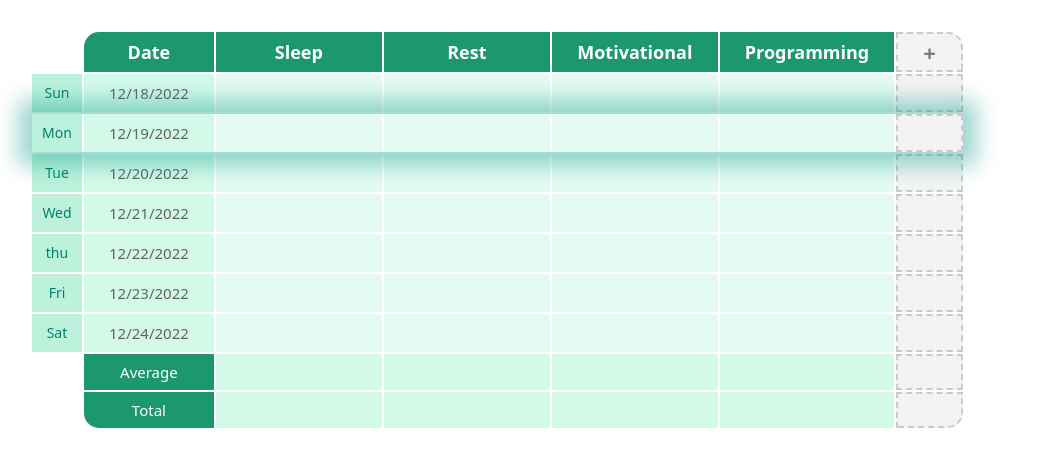
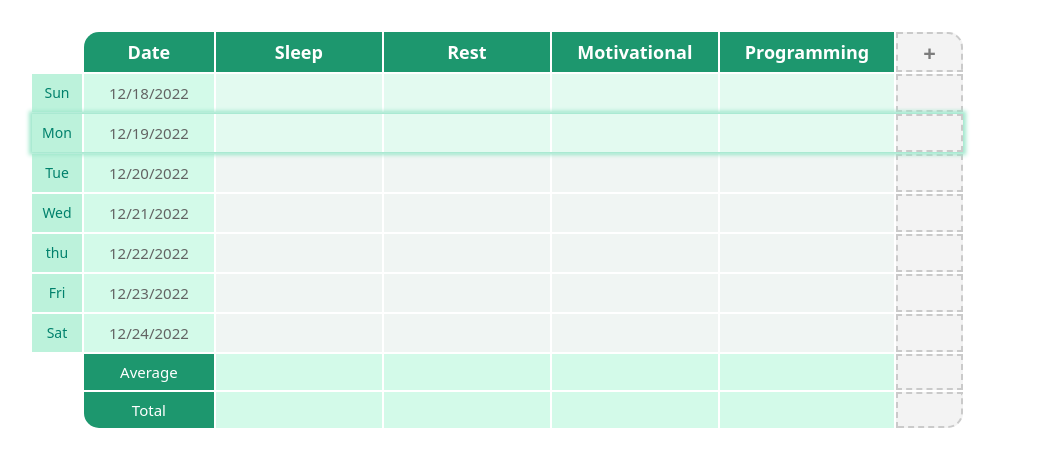
Before and after one commit to Hamid-Hey/dayboard, a plain HTML site: page index.html in a window 1280 px wide. Shown: the whole page, without its empty margins (0-1046 px from the left). Drawn offline with Linux system fonts and the light colour scheme.

Commit message:
feat: disable to register future inputs

```diff
--- a/main.js
+++ b/main.js
@@ -195,3 +195,16 @@ function onChange(event) {
   aveColumn(columnId, aveCellId);
   sumColumn(columnId, sumCellId);
 }
+
+function disableFutureInputs() {
+  const inputs = Array.from(document.querySelectorAll("input"));
+  const todayIndex = weekDays.findIndex((item) => item.day === today);
+
+  const startIndex = activities.length * (1 + todayIndex);
+  inputs.slice(startIndex).forEach((item) => {
+    item.setAttribute("disabled", "");
+    item.parentElement.style.background = "rgb(213 228 221 / 37%)";
+  });
+}
+
+disableFutureInputs();
--- a/style.css
+++ b/style.css
@@ -161,7 +161,7 @@ table > thead {
 }
 
 .current-day {
-  box-shadow: 0px 0px 20px 14px #00968861;
+  box-shadow: 0px 0px 4px 3px #9de7cbf5;
   position: relative;
 }
 
```
